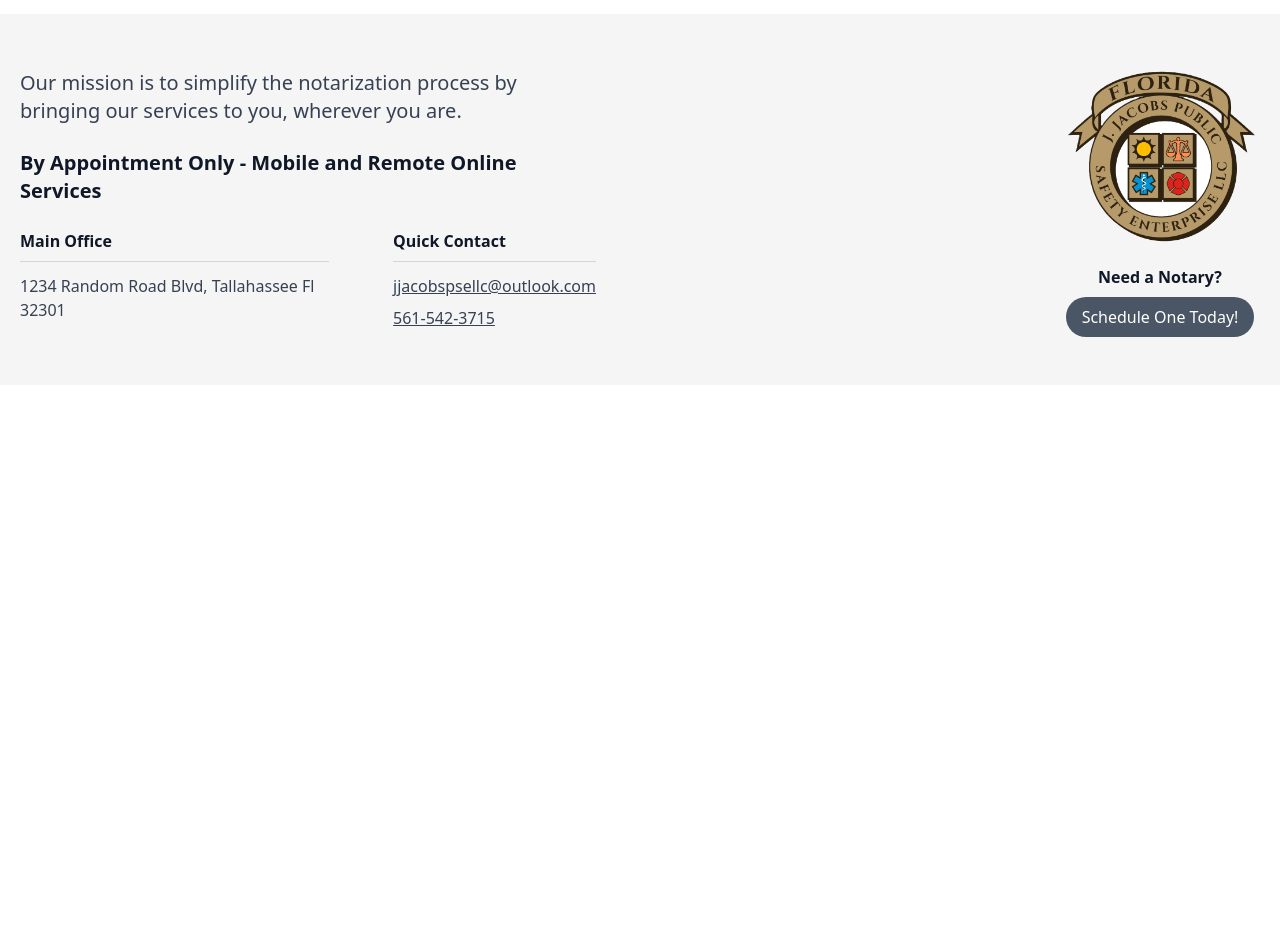
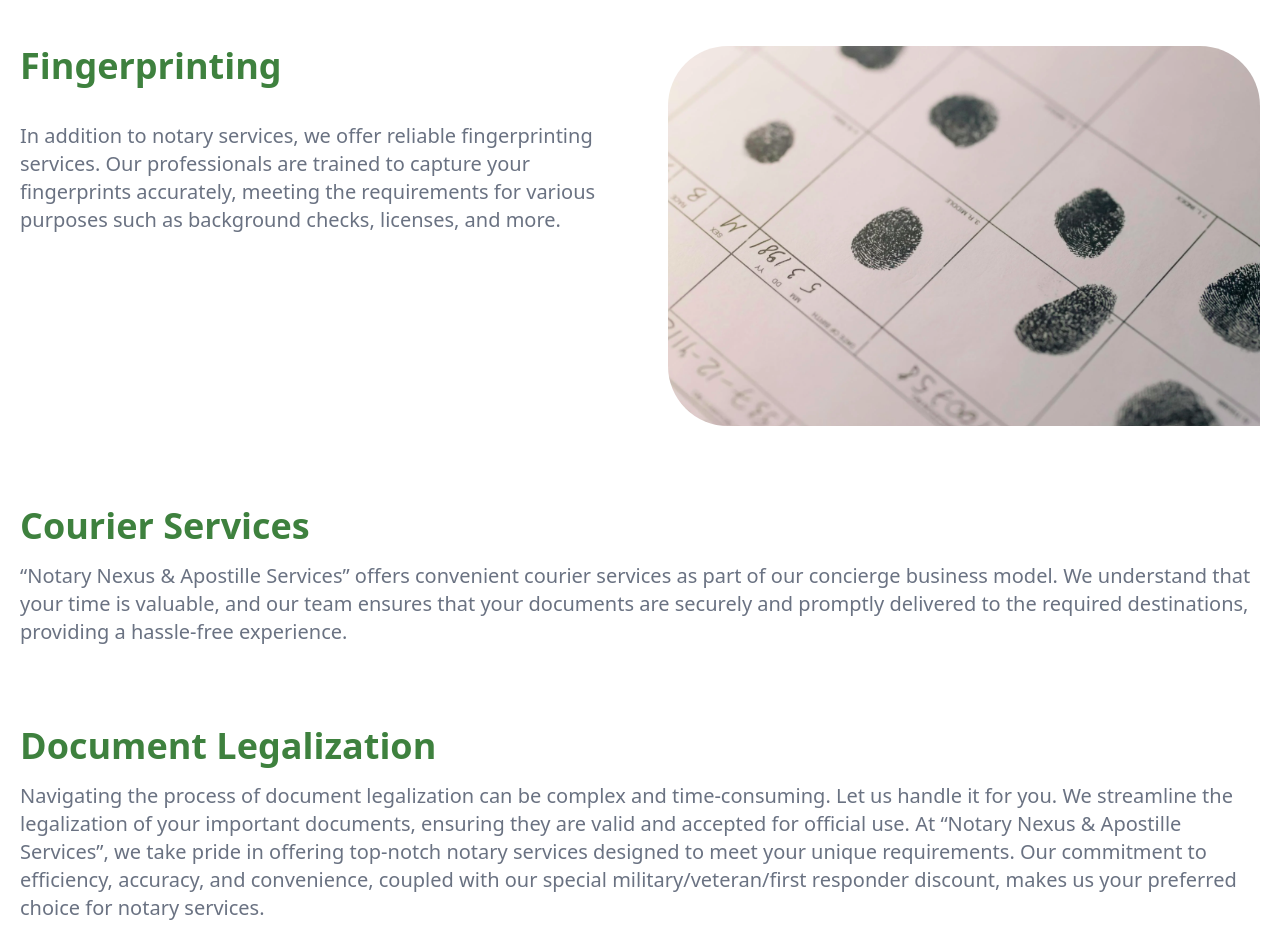
Before and after one commit to backbencherstudio/bigjake350-frontend, a Next.js app: page /resources in a window 1280 px wide. Shown: the part 3820-4772 px from the top of the page. Before the commit the page ends 4205 px from the top, so only its background shows below. Built offline with nearby package versions, Linux system fonts and the light colour scheme.

Commit message:
resources page added

```diff
--- a/app/resources/page.tsx
+++ b/app/resources/page.tsx
@@ -6,6 +6,7 @@ import HeroSection from '@/components/common/HeroSection'
 import NotaryPublicServices from '@/components/Resources/NotaryPublicServices'
 import WeProvide from '@/components/Resources/WeProvide'
 import NotaryServices from '@/components/Resources/NotaryServices'
+import Fingerprinting from '@/components/Resources/Fingerprinting'
 
 export default function Resources() {
     return (
@@ -35,6 +36,8 @@ export default function Resources() {
                 <WeProvide />
                 {/* Notary Services */}
                 <NotaryServices />
+                {/* Fingerprinting */}
+                <Fingerprinting />
             </div>
 
 
--- a/components/Resources/Fingerprinting.tsx
+++ b/components/Resources/Fingerprinting.tsx
@@ -1,9 +1,36 @@
+import Image from 'next/image'
 import React from 'react'
+import fingerprintingImg from '@/public/pictures/fingerprinting.png'
 
 export default function Fingerprinting() {
     return (
-        <div>
-            this is fingerprinting
-        </div>
+        <>
+            <div className='flex flex-col md:flex-row  gap-14 mt-20'>
+                {/* left side  */}
+                <div className='flex flex-col gap-5 w-full md:w-1/2'>
+                    <h1 className='text-2xl sm:text-3xl xl:text-4xl font-bold text-[#3E813E] mb-4'>Fingerprinting</h1>
+                    <p className='text-gray-500 text-xl'>In addition to notary services, we offer reliable fingerprinting services. Our professionals are trained to capture your fingerprints accurately, meeting the requirements for various purposes such as background checks, licenses, and more.</p>
+                </div>
+                {/* right side  */}
+                <div className='w-full md:w-1/2'>
+                    <Image src={fingerprintingImg} alt='notary services' width={500} height={500} className='rounded-t-[60px] rounded-s-[60px] w-full h-full object-cover object-center' />
+                </div>
+
+
+            </div>
+
+            {/* Courier Services */}
+            <div className='flex flex-col mt-20'>
+                <h1 className='text-2xl sm:text-3xl xl:text-4xl font-bold mb-4 text-[#3E813E]'>Courier Services</h1>
+                <p className='text-gray-500 text-xl'>“Notary Nexus & Apostille Services” offers convenient courier services as part of our concierge business model. We understand that your time is valuable, and our team ensures that your documents are securely and promptly delivered to the required destinations, providing a hassle-free experience.</p>
+            </div>
+            {/* Document Legalization*/}
+            <div className='flex flex-col mt-20'>
+                <h1 className='text-2xl sm:text-3xl xl:text-4xl font-bold mb-4 text-[#3E813E]'>Document Legalization</h1>
+                <p className='text-gray-500 text-xl'>Navigating the process of document legalization can be complex and time-consuming. Let us handle it for you. We streamline the legalization of your important documents, ensuring they are valid and accepted for official use. At “Notary Nexus & Apostille Services”, we take pride in offering top-notch notary services designed to meet your unique requirements. Our commitment to efficiency, accuracy, and convenience, coupled with our special military/veteran/first responder discount, makes us your preferred choice for notary services.</p>
+
+                <h1 className='mt-10 font-bold text-xl text-gray-500 text-center'>"Contact us today to schedule an appointment and experience the epitome of professional notary assistance"</h1>
+            </div>
+        </>
     )
 }
```
